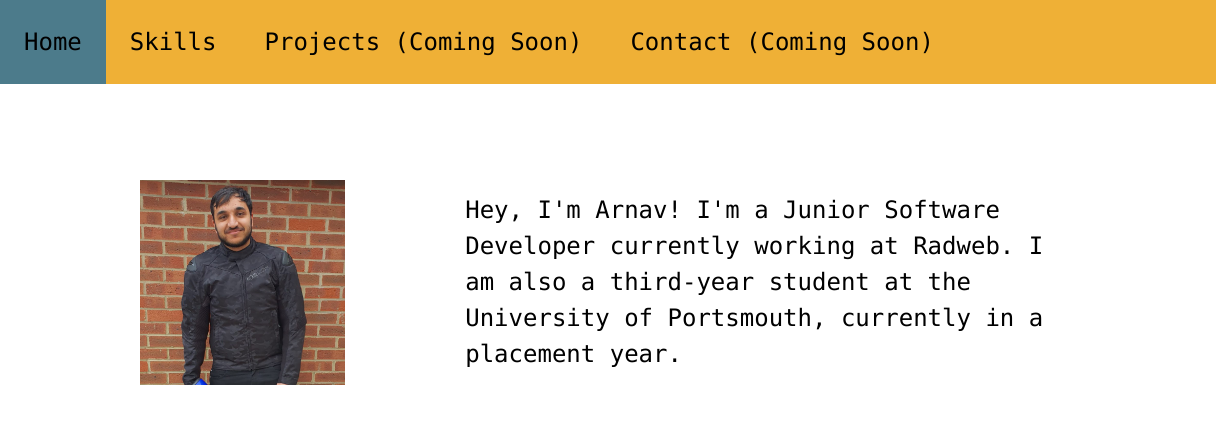
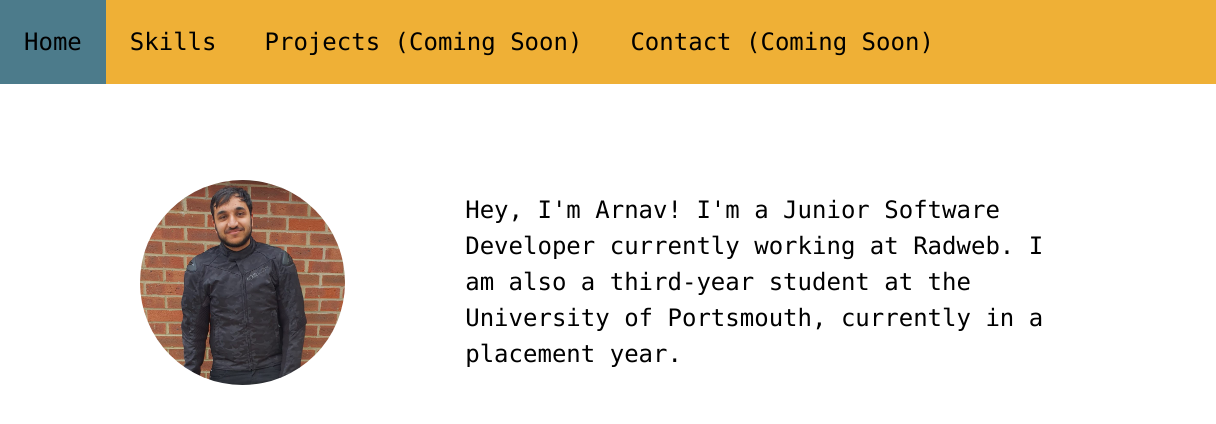
Before and after one commit to Arnav2323/portsite11ty, an Eleventy site: page src/index.njk in a window 1280 px wide. Shown: the whole page, 0-1216 px from the left. Built offline with nearby package versions, Linux system fonts and the light colour scheme; Eleventy itself is replaced by a stand-in of ours; files that its build step writes are made by us from their sources.

Commit message:
this is still bad but better than el square

```diff
--- a/src/styles/index.css
+++ b/src/styles/index.css
@@ -91,6 +91,7 @@ header {
 
 .profileContainer img {
     width: 20%;
+    border-radius: 100%;
 }
 
 .githubCards {
```
